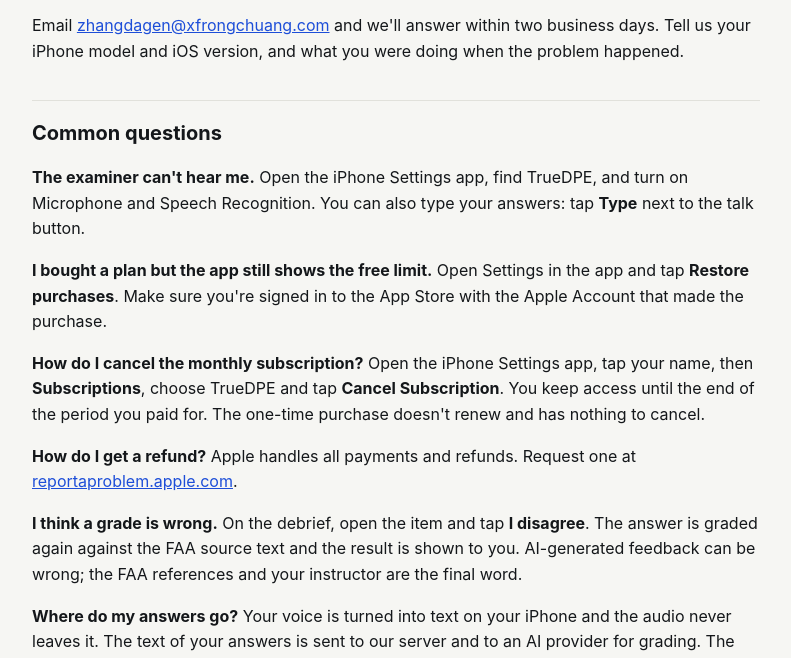
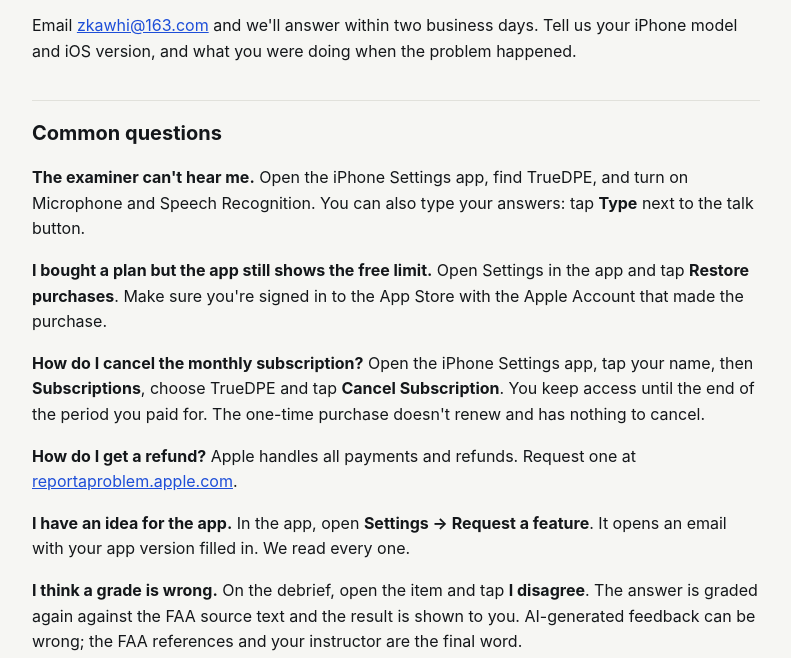
Before and after one commit to kawhi-z/truedpe-site, a plain HTML site: page support/index.html in a window 1280 px wide. Shown: the part 123-781 px from the top of the page, without its empty margins (244-1035 px from the left). Drawn offline with Linux system fonts and the light colour scheme.

Commit message:
Support: contact email zkawhi@163.com, add feature request entry
Co-Authored-By: Claude Opus 5.5 <noreply@anthropic.com>

```diff
--- a/support/index.html
+++ b/support/index.html
@@ -32,12 +32,13 @@ footer{margin-top:48px;color:var(--ink2);font-size:14px}
 <main>
 <header><span class="mark"><svg width="18" height="18" viewBox="0 0 18 18" aria-hidden="true"><circle cx="9" cy="9" r="7.5" fill="none" stroke="#fff" stroke-width="1.4"/><path d="M1.5 10h15" stroke="#7EA2FF" stroke-width="1.4"/><path d="M5 9h3l1 1.4L10 9h3" fill="none" stroke="#fff" stroke-width="1.4" stroke-linecap="round"/></svg></span><span>TrueDPE</span><nav><a href="/privacy/">Privacy</a><a href="/terms/">Terms</a><a href="/support/">Support</a></nav></header>
 <h1>TrueDPE Support</h1>
-<p>Email <a href="mailto:zhangdagen@xfrongchuang.com">zhangdagen@xfrongchuang.com</a> and we'll answer within two business days. Tell us your iPhone model and iOS version, and what you were doing when the problem happened.</p>
+<p>Email <a href="mailto:zkawhi@163.com">zkawhi@163.com</a> and we'll answer within two business days. Tell us your iPhone model and iOS version, and what you were doing when the problem happened.</p>
 <h2>Common questions</h2>
 <p><strong>The examiner can't hear me.</strong> Open the iPhone Settings app, find TrueDPE, and turn on Microphone and Speech Recognition. You can also type your answers: tap <strong>Type</strong> next to the talk button.</p>
 <p><strong>I bought a plan but the app still shows the free limit.</strong> Open Settings in the app and tap <strong>Restore purchases</strong>. Make sure you're signed in to the App Store with the Apple Account that made the purchase.</p>
 <p><strong>How do I cancel the monthly subscription?</strong> Open the iPhone Settings app, tap your name, then <strong>Subscriptions</strong>, choose TrueDPE and tap <strong>Cancel Subscription</strong>. You keep access until the end of the period you paid for. The one-time purchase doesn't renew and has nothing to cancel.</p>
 <p><strong>How do I get a refund?</strong> Apple handles all payments and refunds. Request one at <a href="https://reportaproblem.apple.com">reportaproblem.apple.com</a>.</p>
+<p><strong>I have an idea for the app.</strong> In the app, open <strong>Settings → Request a feature</strong>. It opens an email with your app version filled in. We read every one.</p>
 <p><strong>I think a grade is wrong.</strong> On the debrief, open the item and tap <strong>I disagree</strong>. The answer is graded again against the FAA source text and the result is shown to you. AI-generated feedback can be wrong; the FAA references and your instructor are the final word.</p>
 <p><strong>Where do my answers go?</strong> Your voice is turned into text on your iPhone and the audio never leaves it. The text of your answers is sent to our server and to an AI provider for grading. The app asks for your permission first, and you can withdraw it in <strong>Settings → AI data sharing</strong>. Details are in the Privacy Policy.</p>
 <p><strong>How do I delete my account and data?</strong> In the app, open <strong>Settings → Delete account</strong>. This removes your account, exam history and review plan from our server. Backups are cleared within 30 days, as the Privacy Policy explains.</p>
```
Also changed, not shown: index.html (+1 -1 lines).
